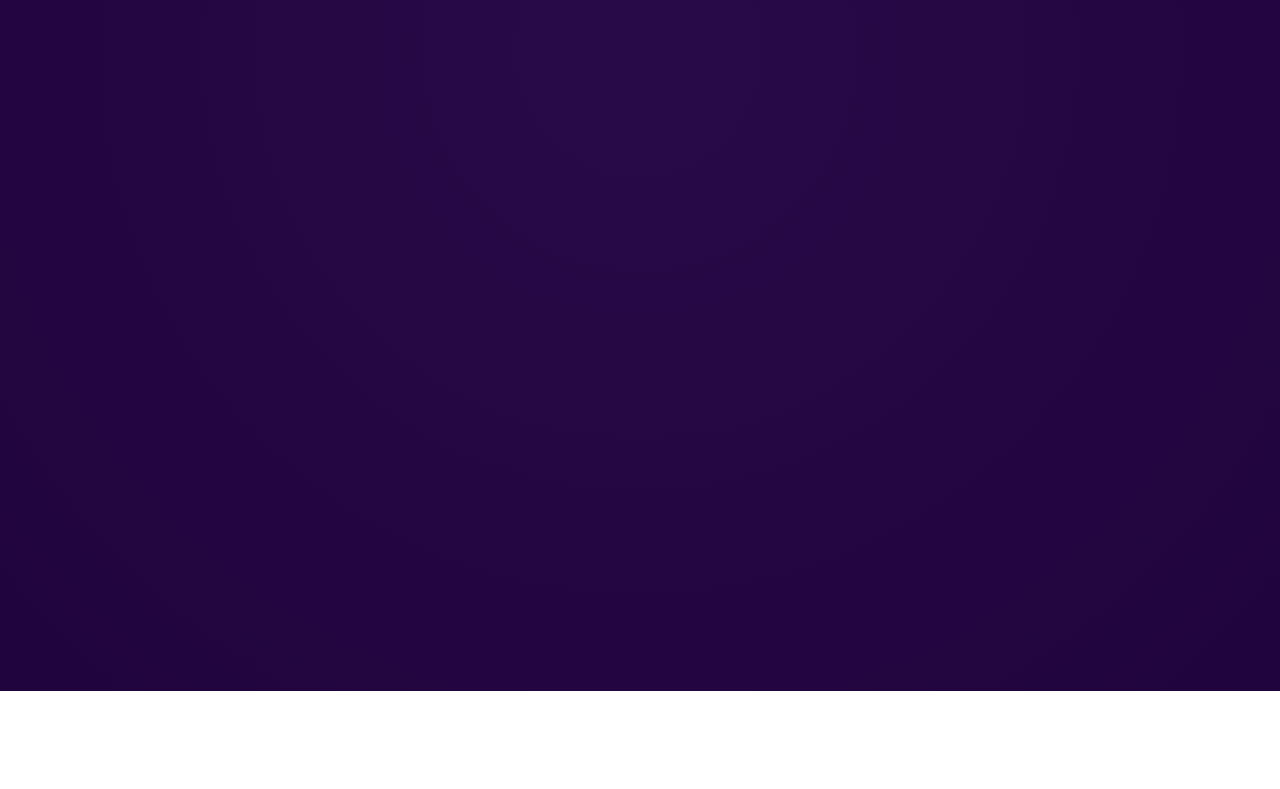
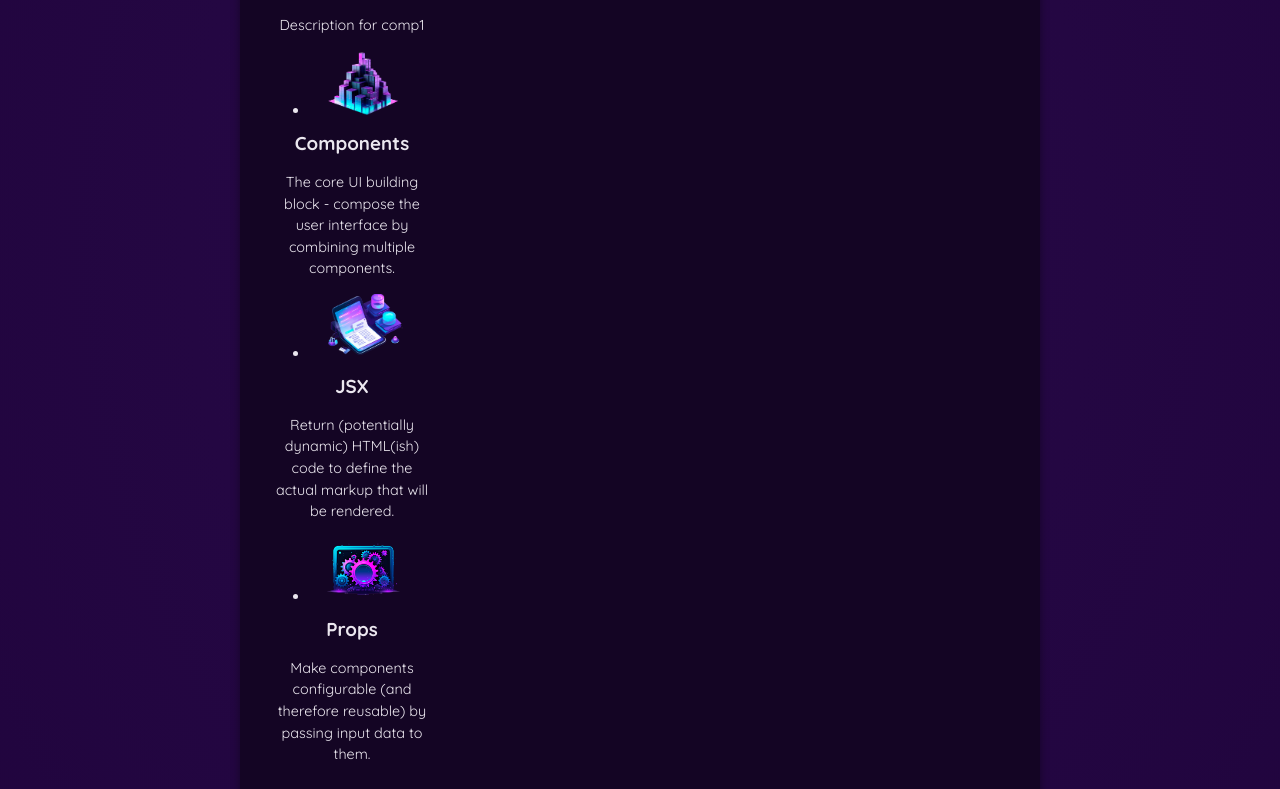
Before and after one commit to canonbas03/reactLectures, a React (Vite) app in the folder 01-starting-project/: page / in a window 1280 px wide. Shown: the part 589-1378 px from the top of the page. Before the commit the page ends 1280 px from the top, so only its background shows below. Built offline with nearby package versions, Linux system fonts and the light colour scheme.

Commit message:
Dynamic components

```diff
--- a/01-starting-project/index.html
+++ b/01-starting-project/index.html
@@ -1,4 +1,4 @@
-<!DOCTYPE html>
+<!doctype html>
 <html lang="en">
   <head>
     <meta charset="UTF-8" />
--- a/01-starting-project/src/App.jsx
+++ b/01-starting-project/src/App.jsx
@@ -1,7 +1,20 @@
+import componentsPng from "./assets/components.png";
+import { CORE_CONCEPTS } from "./data.js";
+
 const reactDescriptions = ["Fundamental", "Crucial", "Core"];
 
 function genRandomInt(max) {
   return Math.floor(Math.random() * (max + 1));
+}
+
+function CoreConcept({ image, description, title }) {
+  return (
+    <li>
+      <img src={image} />
+      <h3>{title}</h3>
+      <p>{description}</p>
+    </li>
+  );
 }
 
 function Header() {
@@ -24,6 +37,22 @@
       <Header />
       <main>
         <h2>Time to get started!</h2>
+        <section id="core-concepts">
+          <h2>Core Concepts</h2>
+          <CoreConcept
+            title="Comp1"
+            description="Description for comp1"
+            image={componentsPng}
+          />
+          <CoreConcept
+            title={CORE_CONCEPTS[0].title}
+            description={CORE_CONCEPTS[0].description}
+            image={CORE_CONCEPTS[0].image}
+          />
+          <CoreConcept {...CORE_CONCEPTS[1]} />
+          <CoreConcept {...CORE_CONCEPTS[2]} />
+          <CoreConcept {...CORE_CONCEPTS[3]} />
+        </section>
       </main>
     </div>
   );
--- /dev/null
+++ b/01-starting-project/src/data.js
@@ -0,0 +1,31 @@
+import componentsImg from "./assets/components.png";
+import propsImg from "./assets/config.png";
+import jsxImg from "./assets/jsx-ui.png";
+import stateImg from "./assets/state-mgmt.png";
+
+export const CORE_CONCEPTS = [
+  {
+    image: componentsImg,
+    title: "Components",
+    description:
+      "The core UI building block - compose the user interface by combining multiple components.",
+  },
+  {
+    image: jsxImg,
+    title: "JSX",
+    description:
+      "Return (potentially dynamic) HTML(ish) code to define the actual markup that will be rendered.",
+  },
+  {
+    image: propsImg,
+    title: "Props",
+    description:
+      "Make components configurable (and therefore reusable) by passing input data to them.",
+  },
+  {
+    image: stateImg,
+    title: "State",
+    description:
+      "React-managed data which, when changed, causes the component to re-render & the UI to update.",
+  },
+];
```
Also changed, not shown: 01-starting-project/src/components/Header.jsx (added).
